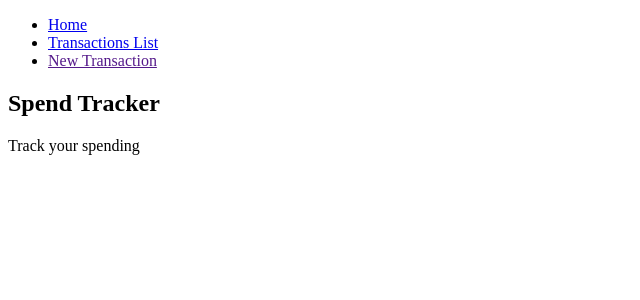
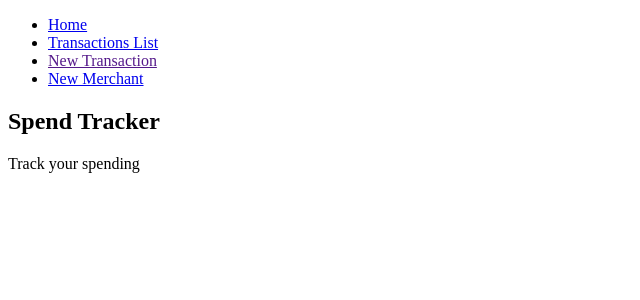
Before and after one commit to lushpurr/project1_spend_tracker, a Flask app: page / in a window 1280 px wide. Shown: the top 300 px of the page, without its empty margins (0-640 px from the left). Run offline with Flask 2, Linux system fonts and the light colour scheme.

Commit message:
added new merchants option to menu

```diff
--- a/app/templates/base.html
+++ b/app/templates/base.html
@@ -13,6 +13,7 @@
                 <li><a href="/">Home</a></li>
                 <li><a href="/transactions">Transactions List</a></li>
                 <li><a href="">New Transaction</a></li>
+                <li><a href="/merchants/new">New Merchant</a></li>
             </ul>
         </nav>
 
```
Also changed, not shown: app/templates/merchants/add.html (added).
